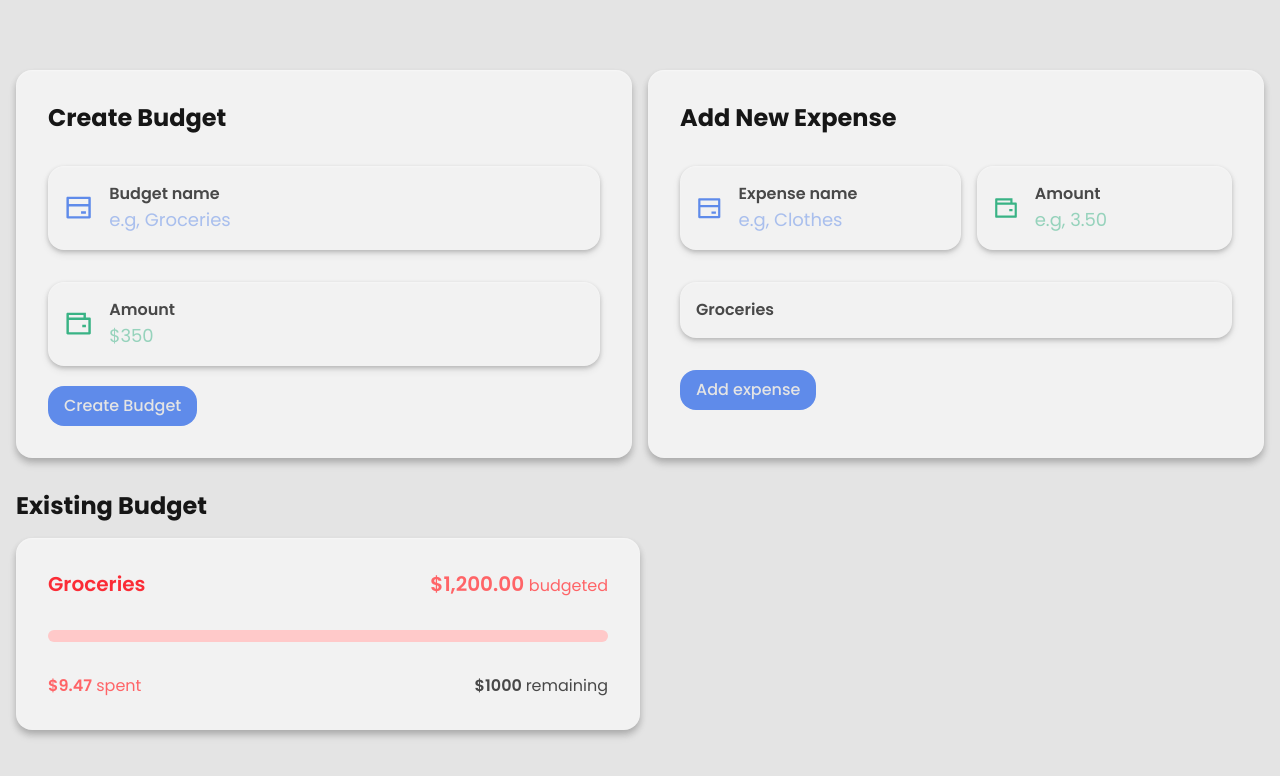
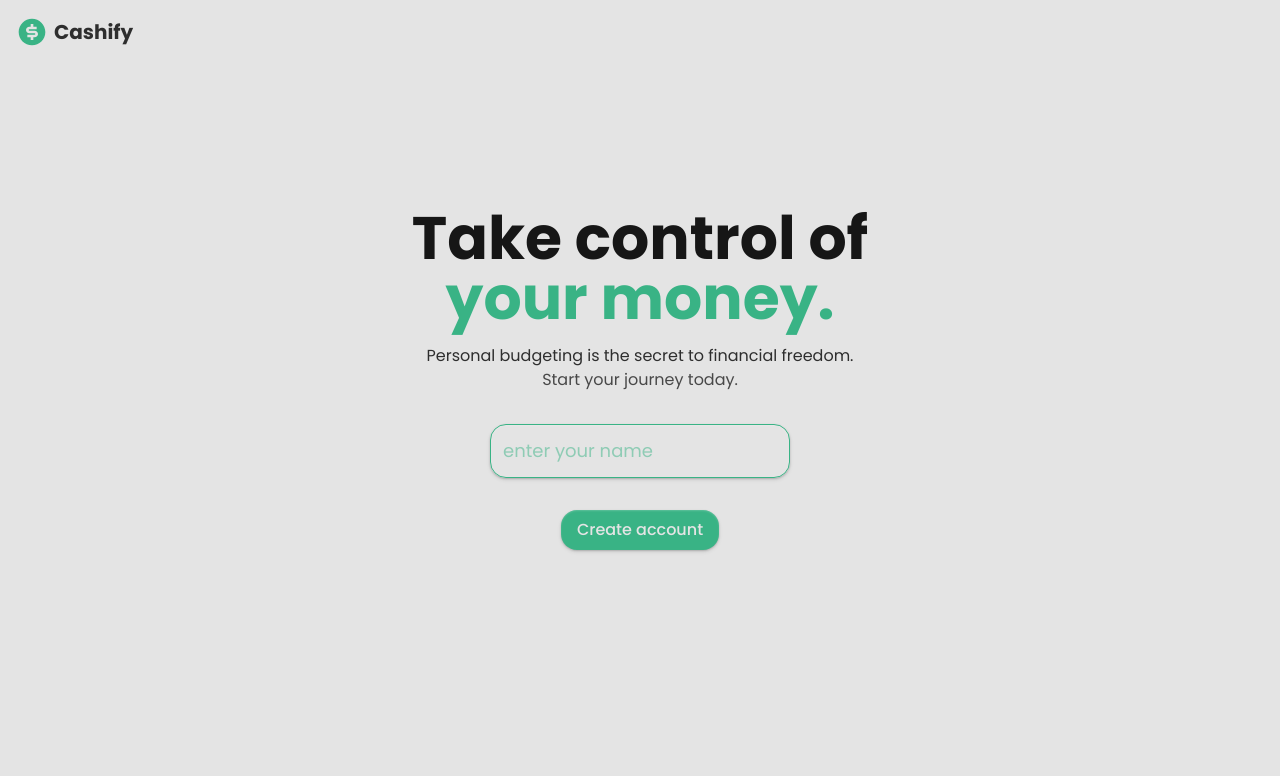
Before and after one commit to petrowic-n/cashify-app, a website built with Vite: page index.html in a window 1280 px wide. Built offline with nearby package versions, Linux system fonts and the light colour scheme.

Commit message:
section: hero

```diff
--- a/index.html
+++ b/index.html
@@ -7,8 +7,54 @@
     <script type="module" defer src="/src/main.js"></script>
     <title>Cashify app</title>
   </head>
-  <body class="bg-white-50 text-muted min-h-screen flex items-center">
-    <div class="container">
+  <body class="bg-white-50 text-muted min-h-screen">
+    <!-- header -->
+    <header class="fixed w-full top-0 left-0 right-0 py-space-base">
+      <div class="container">
+        <!-- logo -->
+        <div class="flex items-center gap-1.5">
+          <svg
+            xmlns="http://www.w3.org/2000/svg"
+            viewBox="0 0 24 24"
+            class="fill-green"
+            fill="currentColor"
+            width="32"
+          >
+            <path
+              d="M12.0049 22.0027C6.48204 22.0027 2.00488 17.5256 2.00488 12.0027C2.00488 6.4799 6.48204 2.00275 12.0049 2.00275C17.5277 2.00275 22.0049 6.4799 22.0049 12.0027C22.0049 17.5256 17.5277 22.0027 12.0049 22.0027ZM8.50488 14.0027V16.0027H11.0049V18.0027H13.0049V16.0027H14.0049C15.3856 16.0027 16.5049 14.8835 16.5049 13.5027C16.5049 12.122 15.3856 11.0027 14.0049 11.0027H10.0049C9.72874 11.0027 9.50488 10.7789 9.50488 10.5027C9.50488 10.2266 9.72874 10.0027 10.0049 10.0027H15.5049V8.00275H13.0049V6.00275H11.0049V8.00275H10.0049C8.62417 8.00275 7.50488 9.12203 7.50488 10.5027C7.50488 11.8835 8.62417 13.0027 10.0049 13.0027H14.0049C14.281 13.0027 14.5049 13.2266 14.5049 13.5027C14.5049 13.7789 14.281 14.0027 14.0049 14.0027H8.50488Z"
+            ></path>
+          </svg>
+          <span class="font-bold text-xl text-black-200">Cashify</span>
+        </div>
+      </div>
+    </header>
+
+    <!-- hero section -->
+    <section class="pt-52">
+      <div class="container flex flex-col items-center justify-center">
+        <h1 class="md:text-6xl text-5xl text-black-100 font-bold text-center">
+          Take control of <br>
+          <span class="text-green">your money.</span>
+        </h1>
+        <p class="mt-space-base text-black-200">
+          Personal budgeting is the secret to financial freedom.
+        </p>
+        <p>Start your journey today.</p>
+        <div class="flex flex-col items-center">
+          <input
+            class="w-full max-w-75 border border-green p-space-s rounded-2xl outline-green text-green text-lg appearance-none [&::-webkit-inner-spin-button]:appearance-none mt-space-2xl shadow-shadow-s"
+            name="card"
+            type="text"
+            placeholder="enter your name"
+            required
+          />
+          <button class="secondary-btn mt-space-2xl shadow-shadow-s">Create account</button>
+        </div>
+      </div>
+    </section>
+
+    <!-- App -->
+    <div class="container hidden">
       <div class="grid md:grid-cols-2 grid-cols-1 gap-space-base">
         <!-- Budget column -->
         <div
--- a/src/style.css
+++ b/src/style.css
@@ -71,9 +71,6 @@ body {
   --breakpoint-2xl: 1536px;
 }
 
-.gradient {
-}
-
 /* container */
 @layer components {
   .container {
@@ -124,7 +121,18 @@ body {
   transition: all 0.3s ease;
 }
 
-.primary-btn:hover {
+.secondary-btn {
+  padding-inline: var(--space-base);
+  padding-block: 8px;
+  color: var(--color-white-50);
+  font-weight: 500;
+  background-color: var(--color-green);
+  border-radius: var(--space-base);
+  cursor: pointer;
+  transition: all 0.3s ease;
+}
+
+.primary-btn:hover, .secondary-btn:hover {
   box-shadow: var(--shadow-shadow-s);
   transform: scale(1.03);
 }
```
